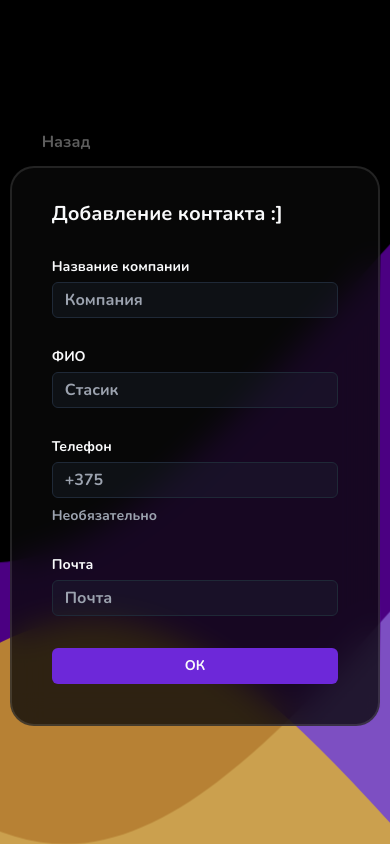
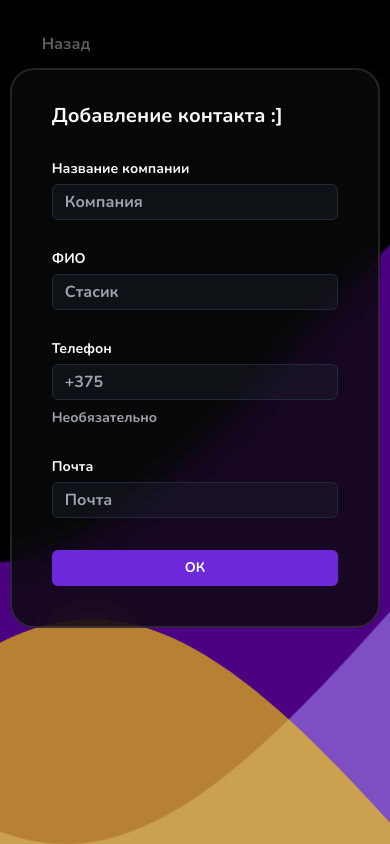
Before and after one commit to DimaTortik2/crm-amo, a Next.js app: page /form in a window 390 px wide. Built offline with nearby package versions, Linux system fonts and the light colour scheme; some icons are missing.

Commit message:
optimising form smartphones up the form

```diff
--- a/app/form/page.tsx
+++ b/app/form/page.tsx
@@ -82,7 +82,7 @@ export default function FormPage() {
 	}
 
 	return (
-		<div className='flex min-h-screen items-center justify-center bg-[#000000] relative font-custom'>
+		<div className='flex min-h-screen pt-5 sm:pt-0 items-start sm:items-center justify-center bg-[#000000] relative font-custom'>
 			<Bg
 				className='absolute bottom-0 left-0'
 				colors={['#4B0082', '#8A63D2', '#FFD700']}
@@ -94,7 +94,7 @@ export default function FormPage() {
 					<BackArrowLink to={ROUTES.home} className=' opacity-40' />
 					<form
 						onSubmit={form.handleSubmit(onSubmit)}
-						className='backdrop-blur-lg rounded-3xl p-10 pt-8 border-2 border-[#e8e8e820] bg-[#0a0a0ac9] w-full  space-y-8 '
+						className='backdrop-blur-lg rounded-3xl p-10 pt-8 border-2 border-[#e8e8e820] bg-[#0a0a0ac9] w-full  space-y-8'
 					>
 						<h1 className='text-xl'>Добавление контакта :]</h1>
 
```
